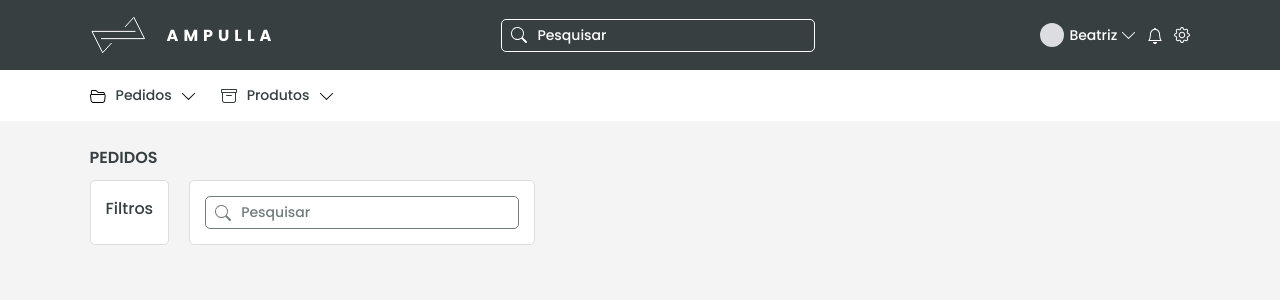
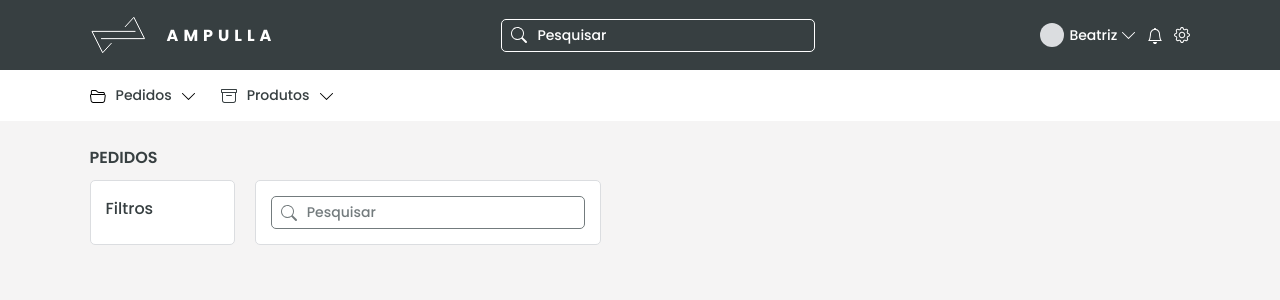
Before and after one commit to Emerson-MM-Filho/Order-Manager-Front, a React (Create React App) app: page / in a window 1280 px wide. Shown: the top 300 px of the page. Built offline with nearby package versions, Linux system fonts and the light colour scheme.

Commit message:
add width style

```diff
--- a/src/components/OrdersFilter/style.scss
+++ b/src/components/OrdersFilter/style.scss
@@ -1,5 +1,7 @@
 .filter-order{
   margin-right: 20px;
+  width: calc(15% - 20px);
+
   .orders-filter-container{
     h2{
       font-size: 16px;
```
